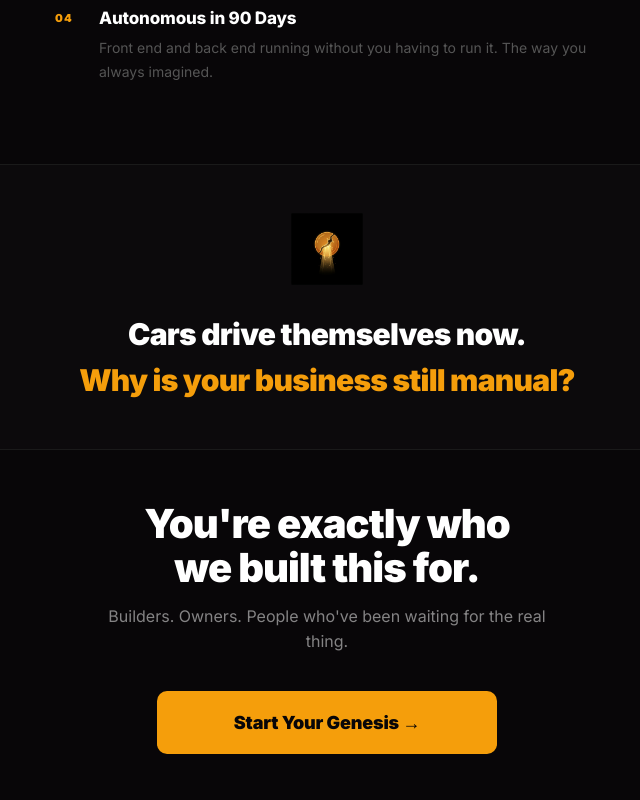
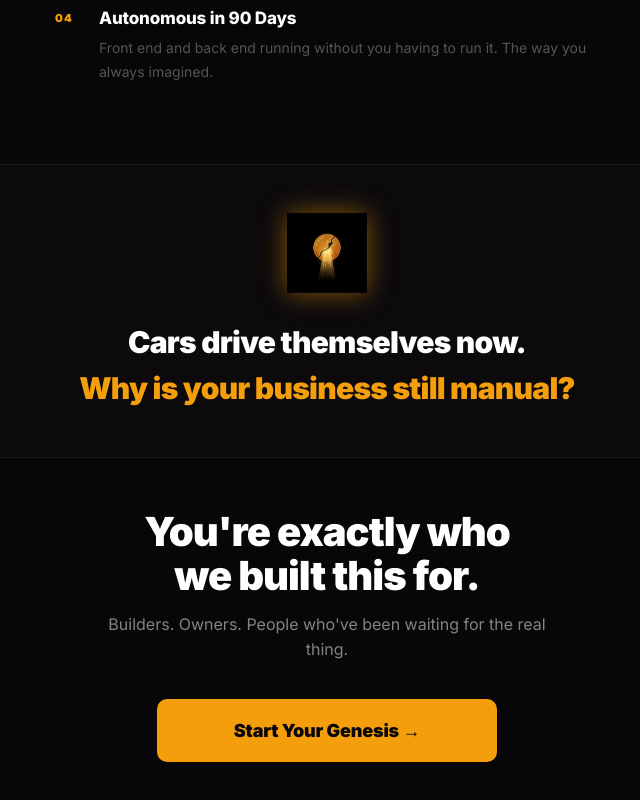
Before and after one commit to L0v3Chrix/age-landing, a Next.js app: page / in a window 1280 px wide. Shown: the part 1287-2087 px from the top of the page, without its empty margins (313-953 px from the left). Built offline with nearby package versions, Linux system fonts and the light colour scheme.

Commit message:
Pulsing glow animation on orb graphic

```diff
--- a/app/page.tsx
+++ b/app/page.tsx
@@ -9,6 +9,7 @@ export default function Home() {
         *, *::before, *::after { box-sizing: border-box; margin: 0; padding: 0; }
         body { background: #080608; color: #fff; font-family: 'Inter', system-ui, sans-serif; -webkit-font-smoothing: antialiased; overflow-x: hidden; }
         @keyframes pulse { 0%,100%{opacity:1} 50%{opacity:0.2} }
+        @keyframes orbPulse { 0%,100%{filter:brightness(1) drop-shadow(0 0 12px rgba(245,158,11,0.5))} 50%{filter:brightness(1.4) drop-shadow(0 0 28px rgba(245,158,11,0.9))} }
         @keyframes fadeUp { from{opacity:0;transform:translateY(20px)} to{opacity:1;transform:translateY(0)} }
         .dot { width:8px;height:8px;border-radius:50%;background:#ef4444;display:inline-block;flex-shrink:0;animation:pulse 1.5s infinite; }
         .cta { display:inline-flex;align-items:center;justify-content:center;background:#f59e0b;color:#080608;font-size:18px;font-weight:900;font-family:inherit;letter-spacing:-0.01em;padding:18px 40px;border-radius:10px;text-decoration:none;transition:transform 0.15s,background 0.15s; }
@@ -73,7 +74,7 @@ export default function Home() {
 
       {/* DIVIDER */}
       <div style={{borderTop:"1px solid #1a1a1a",borderBottom:"1px solid #1a1a1a",padding:"48px 28px",textAlign:"center",background:"#0c0a0c"}}>
-        <div style={{width:72,height:72,margin:"0 auto 28px",position:"relative"}}>
+        <div style={{width:80,height:80,margin:"0 auto 28px",position:"relative",animation:"orbPulse 2s ease-in-out infinite"}}>
           <Image src="/assets/orb-graphic.png" alt="" fill style={{objectFit:"contain"}} />
         </div>
         <p style={{fontSize:"clamp(22px,3.5vw,30px)",fontWeight:900,lineHeight:1.4,color:"#fff",letterSpacing:"-0.025em",maxWidth:500,margin:"0 auto"}}>
```
